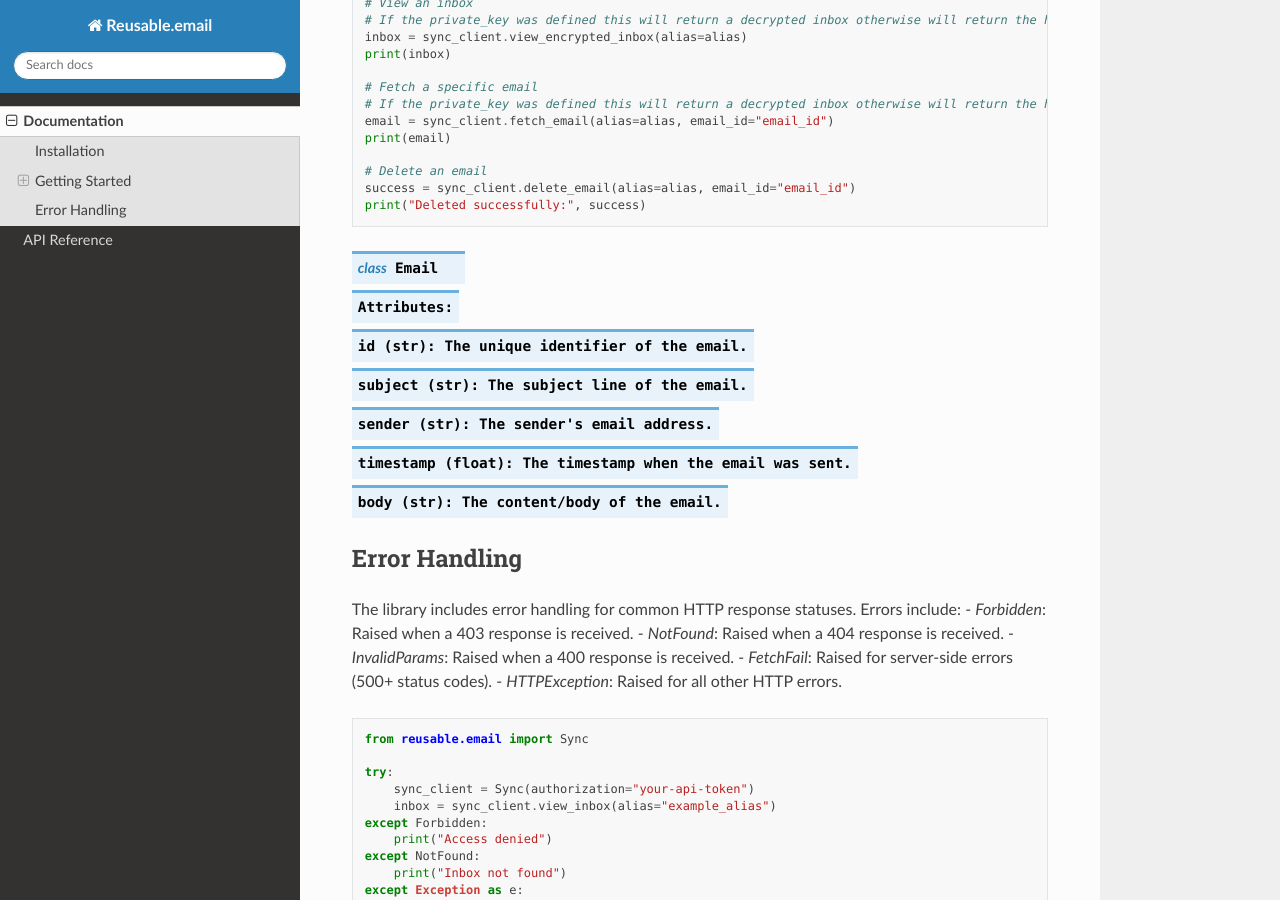
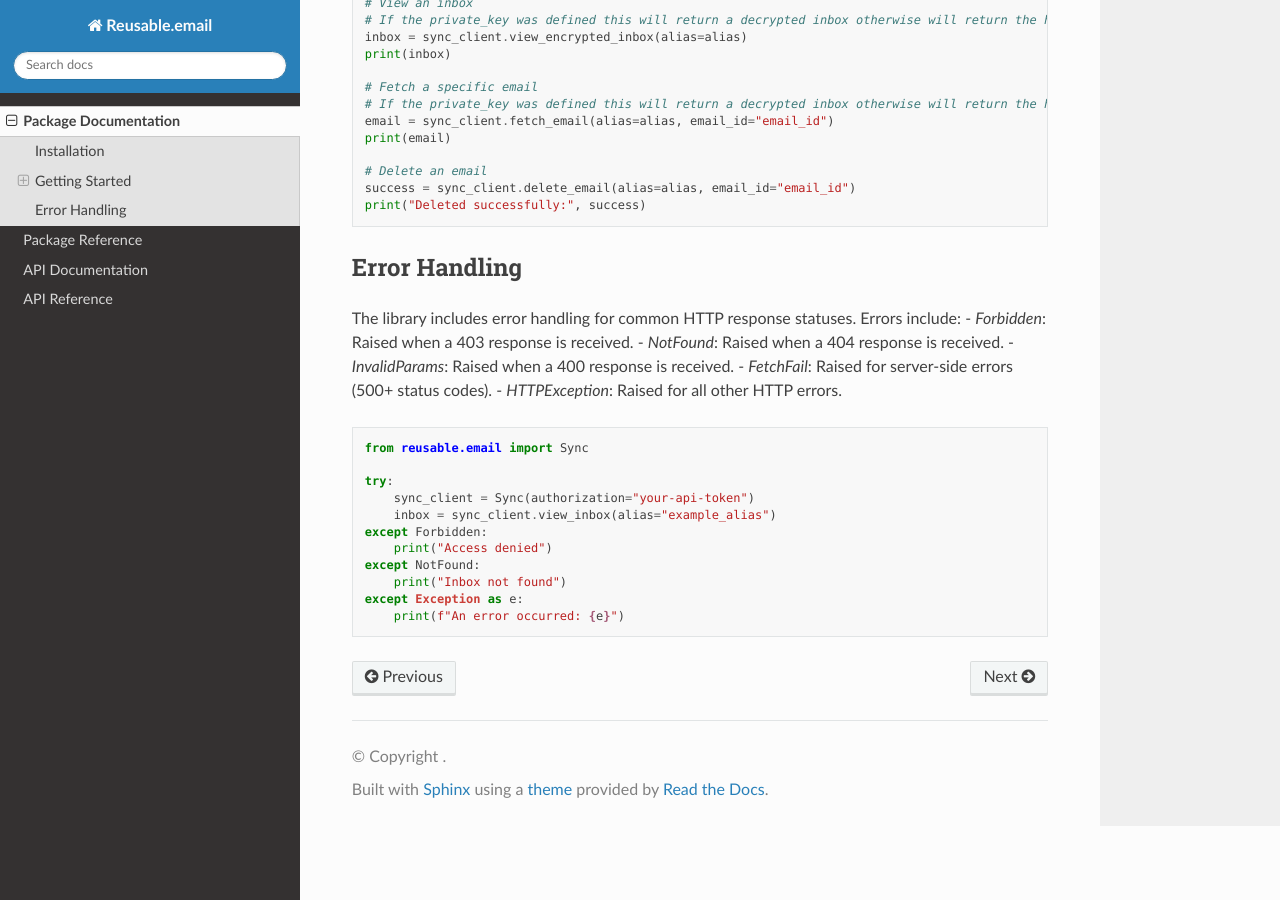
Before and after one commit to Carter2565/Reusable-email, a Sphinx documentation site: the page built from docs/source/package-usage.rst, in a window 1280 px wide and 900 px high, scrolled down 2331 px. Built offline with Sphinx 7.4.7 and the Read the Docs theme 3.1.0, drawn with Linux system fonts in a browser that asks for light colours; pages that are not in the unit, such as notebooks, are missing from menus; some of the changed text lies outside the part shown.

Commit message:
modified:   .gitignore 	new file:   docs/source/api-usage.rst 	modified:   docs/source/api.rst 	modified:   docs/source/conf.py 	modified:   docs/source/index.rst 	renamed:    docs/source/usage.rst -> docs/source/package-usage.rst 	new file:   docs/source/package.rst 	new file:   docs/source/package/async.rst 	new file:   docs/source/package/sync.rst 	modified:   pyproject.toml 	new file:   requirements.txt

```diff
--- /dev/null
+++ b/docs/source/api-usage.rst
@@ -0,0 +1,7 @@
+API Documentation
+=====================
+
+.. _methods:
+
+Methods
+~~~~~~~~~~~
--- a/docs/source/conf.py
+++ b/docs/source/conf.py
@@ -1,4 +1,8 @@
 # Configuration file for the Sphinx documentation builder.
+
+import os
+import sys
+sys.path.insert(0, os.path.abspath('../../'))  # Adjust the path as needed
 
 # -- Project information
 
@@ -14,6 +18,8 @@ extensions = [
     'sphinx.ext.duration',
     'sphinx.ext.doctest',
     'sphinx.ext.autodoc',
+    'sphinx.ext.viewcode',
+    'sphinx.ext.napoleon',
     'sphinx.ext.autosummary',
     'sphinx.ext.intersphinx',
 ]
--- a/docs/source/usage.rst
+++ b/docs/source/package-usage.rst
@@ -1,5 +1,7 @@
-Documentation
-=============
+Package Documentation
+=====================
+
+.. _installation:
 
 Installation
 ------------
@@ -138,13 +148,7 @@ Both `Sync` and `Async` classes provide methods for handling encrypted inboxes.
    success = sync_client.delete_email(alias=alias, email_id="email_id")
    print("Deleted successfully:", success)
 
-.. py:class:: Email
-   Attributes:
-   id (str): The unique identifier of the email.
-   subject (str): The subject line of the email.
-   sender (str): The sender's email address.
-   timestamp (float): The timestamp when the email was sent.
-   body (str): The content/body of the email.
+.. _error-handling:
 
 Error Handling
 --------------
--- /dev/null
+++ b/docs/source/package.rst
@@ -0,0 +1,8 @@
+Package Reference
+=============================
+
+.. toctree::
+   :hidden:
+
+   package/sync
+   package/async
--- /dev/null
+++ b/requirements.txt
@@ -0,0 +1,4 @@
+cryptography
+requests
+aiohttp
+typing_extensions
```
Also changed, not shown: other parts of docs/source/package-usage.rst (+8 -0 lines), docs/source/api.rst (+1 -42 lines), docs/source/index.rst (+13 -6 lines), docs/source/package/async.rst (added, +28 -0 lines), docs/source/package/sync.rst (added, +18 -0 lines), pyproject.toml (+9 -1 lines), 1 other file.
